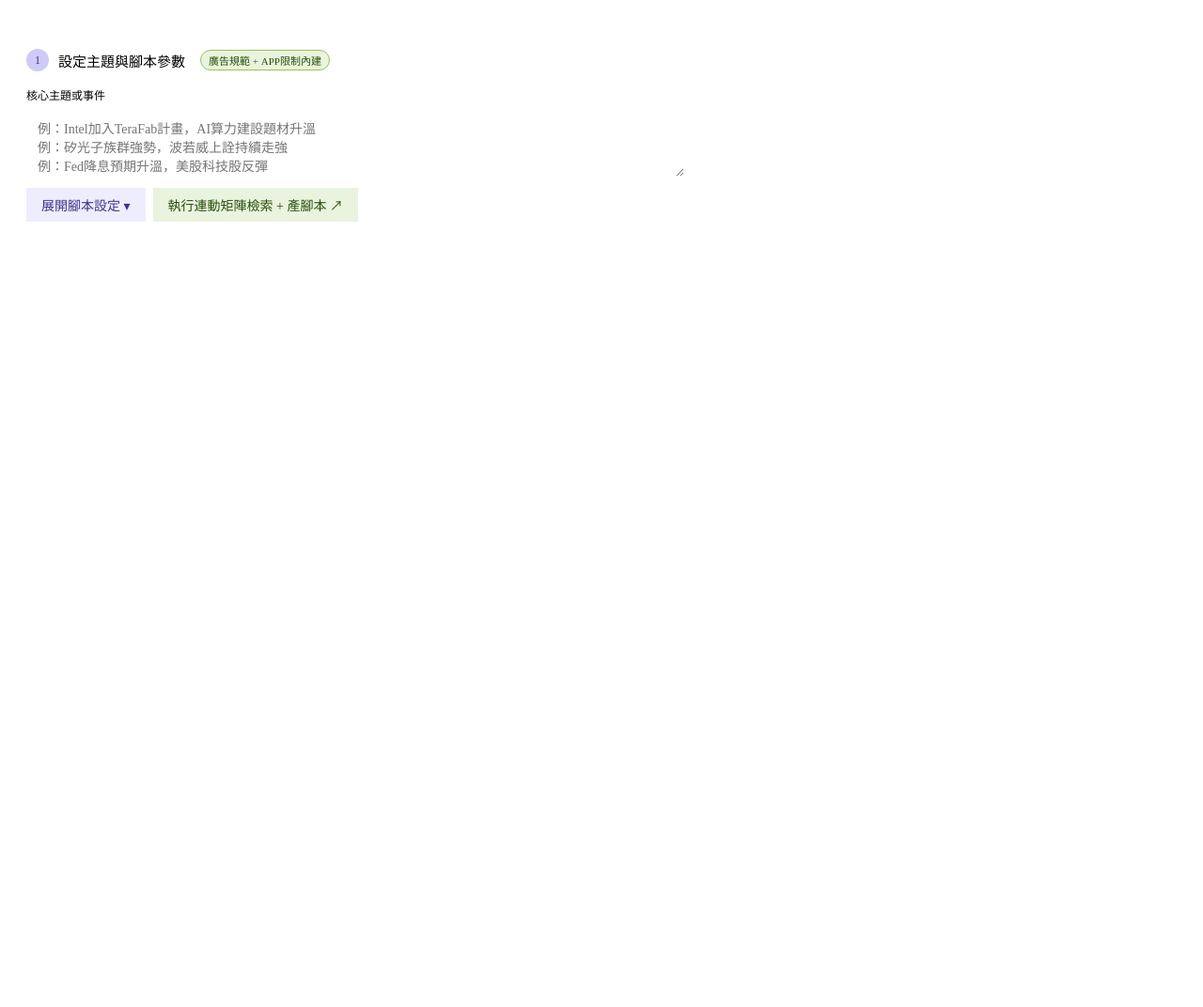
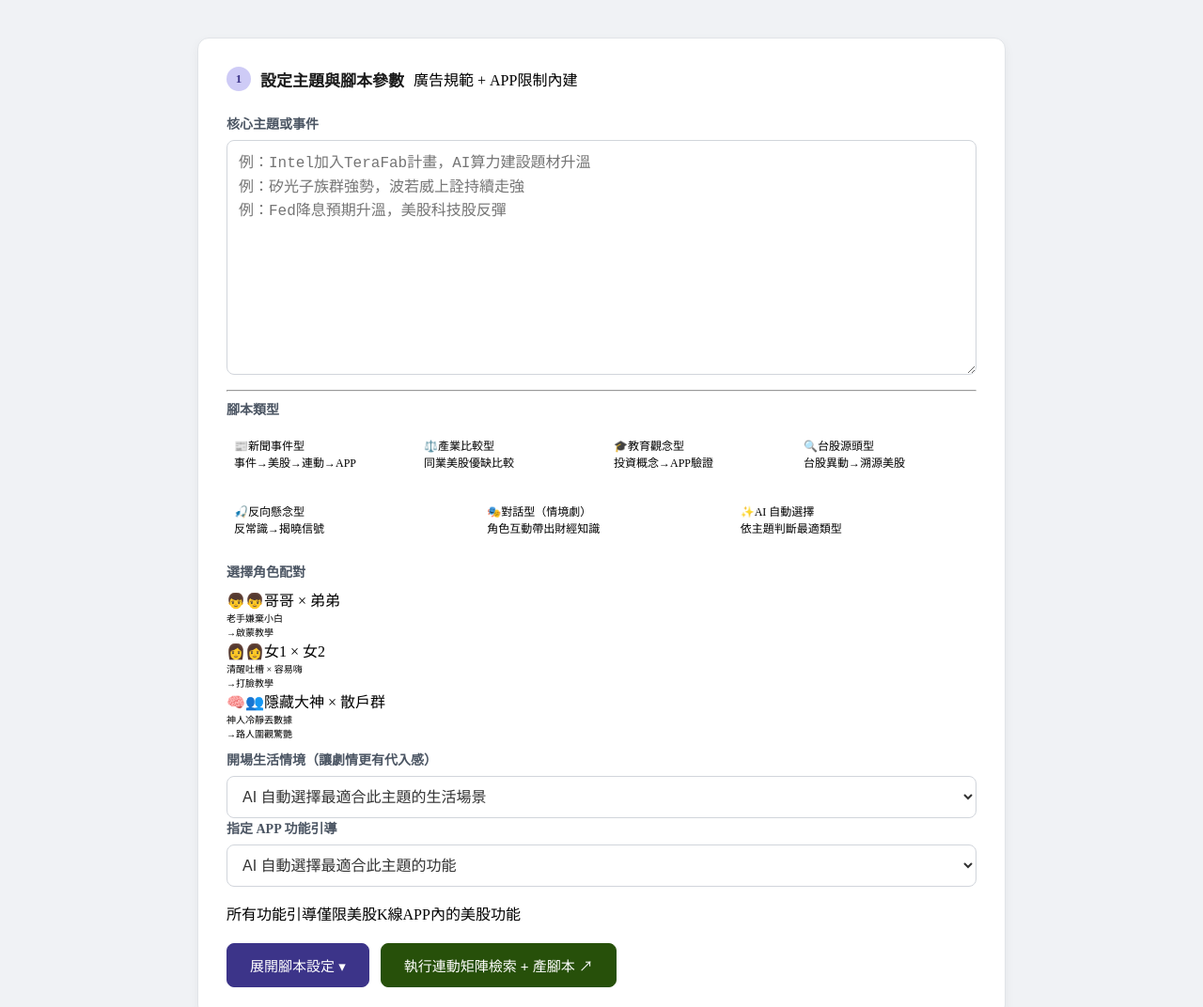
Before and after one commit to tinghuapai/usk_video-script, a plain HTML site: page index.html in a window 1280 px wide. Shown: the top 1072 px of the page at 94% size. Before the commit the page ends 800 px from the top, so only its background shows below. Drawn offline with Linux system fonts and the light colour scheme.

Commit message:
Update index.html

```diff
--- a/index.html
+++ b/index.html
@@ -1,49 +1,79 @@
-
 <style>
 * { box-sizing: border-box; }
-.wrap { padding: 1.5rem 0; max-width: 740px; }
-.card { background: var(--color-background-primary); border: 0.5px solid var(--color-border-tertiary); border-radius: var(--border-radius-lg); padding: 1.25rem; margin-bottom: 1rem; }
-.step-header { display: flex; align-items: center; gap: 10px; margin-bottom: 1rem; }
-.badge { width: 24px; height: 24px; border-radius: 50%; display: flex; align-items: center; justify-content: center; font-size: 12px; font-weight: 500; flex-shrink: 0; }
+
+/* 修正 1：讓整體畫面水平居中，並給予背景底色 */
+body {
+  background-color: #f0f2f5;
+  margin: 0;
+  display: flex;
+  justify-content: center;
+}
+
+/* 修正 2：放寬容器，並設置 margin: 0 auto 使其置中 */
+.wrap {
+  padding: 40px 20px;
+  max-width: 900px; /* 從 740px 放大到 900px */
+  width: 100%;
+  margin: 0 auto;
+}
+
+/* 修正 3：增加卡片留白與陰影，提升視覺重量 */
+.card {
+  background: #ffffff;
+  border: 1px solid #e1e4e8;
+  border-radius: 12px;
+  padding: 30px;
+  margin-bottom: 20px;
+  box-shadow: 0 4px 12px rgba(0,0,0,0.05);
+}
+
+.step-header { display: flex; align-items: center; gap: 10px; margin-bottom: 1.5rem; }
+.badge { width: 26px; height: 26px; border-radius: 50%; display: flex; align-items: center; justify-content: center; font-size: 13px; font-weight: 600; flex-shrink: 0; }
 .badge.p { background: #CECBF6; color: #3C3489; }
 .badge.g { background: #C0DD97; color: #27500A; }
-.step-title { font-size: 15px; font-weight: 500; color: var(--color-text-primary); }
-textarea, select { width: 100%; border: 0.5px solid var(--color-border-secondary); border-radius: var(--border-radius-md); padding: 10px 12px; font-size: 14px; font-family: var(--font-sans); color: var(--color-text-primary); background: var(--color-background-secondary); outline: none; }
-textarea { resize: vertical; min-height: 72px; }
-textarea:focus, select:focus { border-color: #AFA9EC; }
-.hint { font-size: 12px; color: var(--color-text-tertiary); margin-top: 6px; line-height: 1.6; }
-.btn { display: inline-flex; align-items: center; gap: 6px; padding: 8px 16px; border-radius: var(--border-radius-md); border: 0.5px solid var(--color-border-secondary); background: transparent; font-size: 14px; font-family: var(--font-sans); color: var(--color-text-primary); cursor: pointer; transition: background 0.15s; }
-.btn:hover { background: var(--color-background-secondary); }
-.btn:active { transform: scale(0.98); }
-.btn.p { background: #EEEDFE; border-color: #AFA9EC; color: #3C3489; }
-.btn.p:hover { background: #CECBF6; }
-.btn.g { background: #EAF3DE; border-color: #97C459; color: #27500A; }
-.btn.g:hover { background: #C0DD97; }
-.row { display: flex; gap: 8px; flex-wrap: wrap; align-items: center; margin-top: 12px; }
-.divider { border: none; border-top: 0.5px solid var(--color-border-tertiary); margin: 1.25rem 0; }
-.info-box { background: #E6F1FB; border: 0.5px solid #85B7EB; border-radius: var(--border-radius-md); padding: 10px 14px; font-size: 13px; color: #0C447C; line-height: 1.7; margin-top: 12px; }
-.type-grid { display: grid; grid-template-columns: repeat(4, 1fr); gap: 7px; margin-bottom: 4px; }
-.type-grid-bottom { display: grid; grid-template-columns: repeat(3, 1fr); gap: 7px; margin-bottom: 12px; }
-.type-btn { padding: 9px 6px; border-radius: var(--border-radius-md); border: 0.5px solid var(--color-border-secondary); background: var(--color-background-secondary); font-size: 11px; font-family: var(--font-sans); color: var(--color-text-secondary); cursor: pointer; text-align: center; line-height: 1.5; transition: all 0.15s; }
-.type-btn:hover { border-color: #AFA9EC; color: var(--color-text-primary); }
-.type-btn.selected { background: #EEEDFE; border-color: #AFA9EC; color: #3C3489; font-weight: 500; }
-.type-btn.dialogue-btn { border-color: #FAC775; background: #FAEEDA; color: #633806; }
-.type-btn.dialogue-btn:hover { background: #FAC775; }
-.type-btn.dialogue-btn.selected { background: #FAC775; border-color: #BA7517; color: #412402; }
-.type-icon { font-size: 14px; display: block; margin-bottom: 2px; }
-.type-sub { font-size: 9px; color: var(--color-text-tertiary); }
-.type-btn.selected .type-sub, .type-btn.dialogue-btn.selected .type-sub { color: inherit; opacity: 0.7; }
-.field-label { font-size: 12px; font-weight: 500; color: var(--color-text-secondary); margin-bottom: 6px; }
-.step2-wrap { display: none; margin-top: 1rem; }
-.badge-green { display: inline-flex; align-items: center; gap: 4px; font-size: 11px; padding: 2px 8px; border-radius: 99px; background: #EAF3DE; color: #27500A; border: 0.5px solid #97C459; margin-left: 6px; }
-.dialogue-sub { display: none; background: #FAEEDA; border: 0.5px solid #EF9F27; border-radius: var(--border-radius-md); padding: 10px 14px; margin-bottom: 12px; }
-.dialogue-sub.show { display: block; }
-.dialogue-sub .field-label { color: #633806; margin-bottom: 8px; }
-.pair-grid { display: grid; grid-template-columns: repeat(3, 1fr); gap: 8px; }
-.pair-btn { padding: 10px 8px; border-radius: var(--border-radius-md); border: 0.5px solid #EF9F27; background: var(--color-background-primary); font-size: 11px; font-family: var(--font-sans); color: #633806; cursor: pointer; text-align: center; line-height: 1.6; transition: all 0.15s; }
-.pair-btn:hover { background: #FAEEDA; }
-.pair-btn.selected { background: #FAC775; border-color: #BA7517; font-weight: 500; }
-.pair-icon { font-size: 14px; display: block; margin-bottom: 2px; }
+.step-title { font-size: 17px; font-weight: 600; color: #1a1a1a; }
+
+/* 修正 4：放大輸入框字體與高度 */
+textarea, select {
+  width: 100%;
+  border: 1px solid #d1d5db;
+  border-radius: 8px;
+  padding: 12px;
+  font-size: 16px; /* 提高字體大小 */
+  color: #333;
+  background: #fff;
+  outline: none;
+}
+
+textarea {
+  resize: vertical;
+  min-height: 250px; /* 從 72px 大幅增加至 250px */
+  line-height: 1.6;
+}
+
+/* 修正 5：放大按鈕點擊區域 */
+.btn {
+  display: inline-flex;
+  align-items: center;
+  gap: 8px;
+  padding: 12px 24px;
+  border-radius: 8px;
+  font-size: 15px;
+  cursor: pointer;
+  transition: 0.2s;
+  border: 1px solid #d1d5db;
+}
+
+.btn.p { background: #3C3489; color: #fff; border-color: #3C3489; }
+.btn.g { background: #27500A; color: #fff; border-color: #27500A; }
+
+.row { display: flex; gap: 12px; margin-top: 20px; }
+.field-label { font-size: 14px; font-weight: 600; color: #4b5563; margin-bottom: 8px; }
+
+/* 調整網格大小以適應新寬度 */
+.type-grid { display: grid; grid-template-columns: repeat(4, 1fr); gap: 10px; margin-bottom: 10px; }
+.type-grid-bottom { display: grid; grid-template-columns: repeat(3, 1fr); gap: 10px; margin-bottom: 15px; }
+.type-btn { padding: 12px 8px; border-radius: 8px; font-size: 12px; }
 </style>
 
 <div class="wrap">
```
